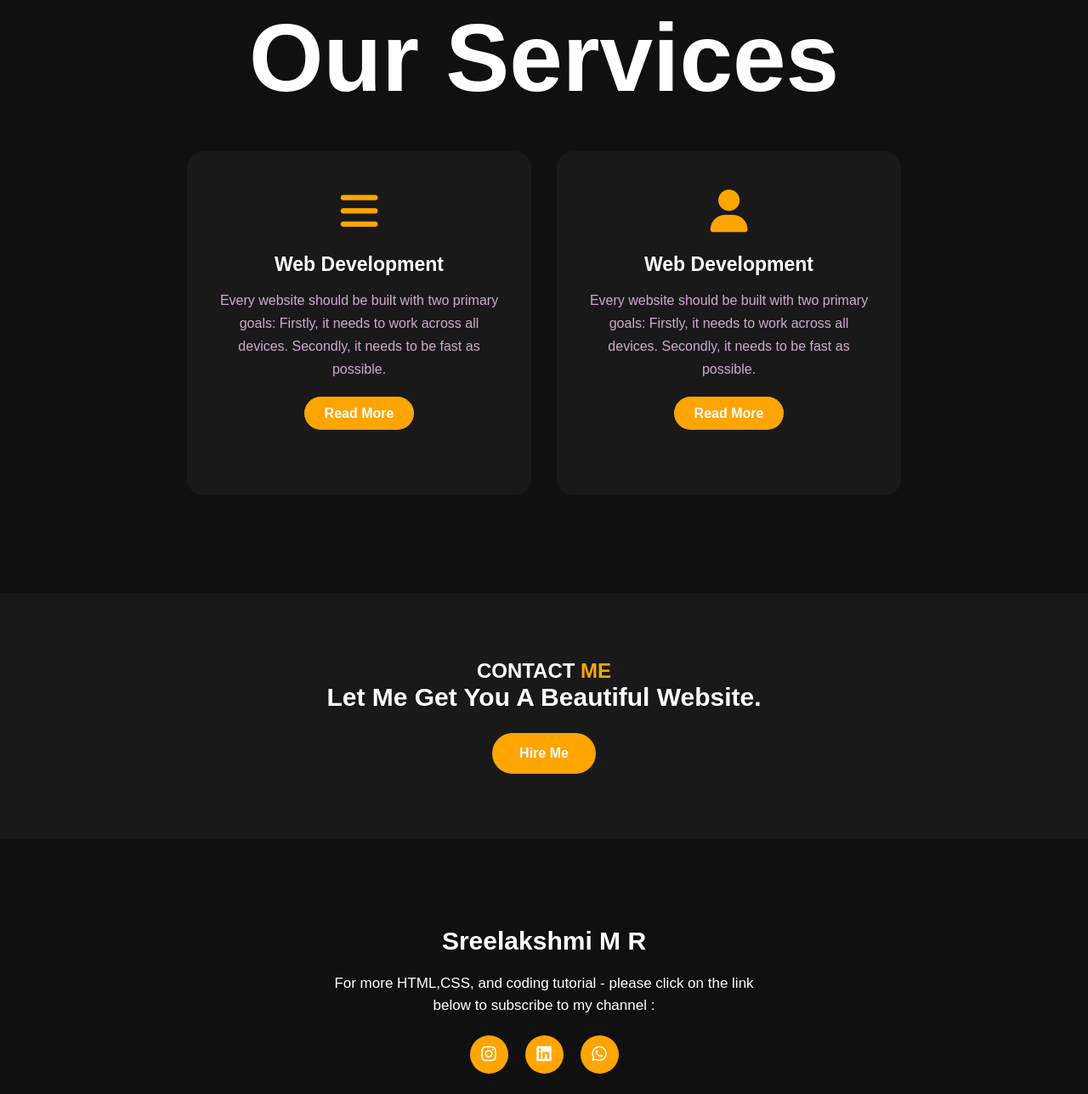
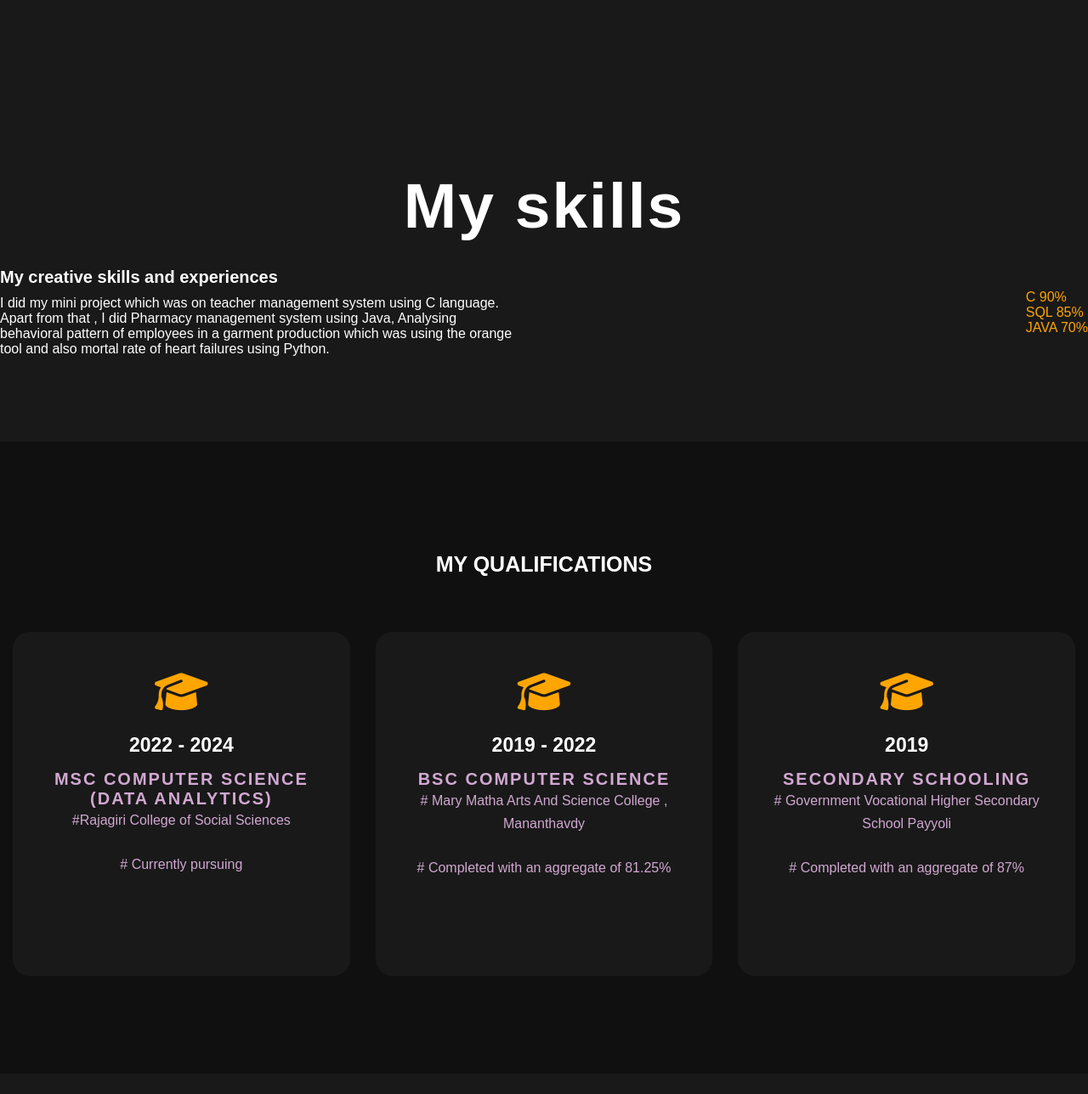
Before and after one commit to sree21lakshmi/Portfolio, a plain HTML site: page index.html in a window 1280 px wide. Shown: the part 1512-2800 px from the top of the page at 85% size. Drawn offline with Linux system fonts and the light colour scheme.

Commit message:
second commit

```diff
--- a/index.html
+++ b/index.html
@@ -15,7 +15,7 @@
                 <li><a href="#">HOME</a></li>
                 <li><a href="#">ABOUT</a></li>
                 <li><a href="#">SKILLS</a></li>
-                <li><a href="#">SERVICES</a></li>
+                <li><a href="#">QUALIFICATIONS</a></li>
                 <li><a href="#">CONTACT ME</a></li>
             </ul>
             <a href="#" class="btn">Subscribe</a>
@@ -36,13 +36,16 @@
 
     <section class="about">
         <div class="main">
-            <img src="D:\WTL\html\images\img13.jpeg">
+            <img src="D:\WTL\html\images\img12.jpeg">
             <div class="about-text">
                 <h2>About Me</h2>
                 <h5>Developer<span> and Analyst</span></h5>
-                <p>I ana front-end Web Developer and a Data Analyst. I found interesting in
+                <p>I am a front-end Web Developer and a Data Analyst.Currently I'm pursuing my Masters from Rajagiri College of Social Sciences (Autonomous),
+                    Kalamassery. A hardworking and responsible individual looking forward for an organization where I can grow
+                    my skills and learn new things to improve my knowledge and creativity. I am energetic and ambitious person who has
+                    developed a mature and responsible approach to any task that I undertake, or situation that I am presented with. I found interesting in
                 studying data and performing various statistical operations through which I can
-                infer the future and go after the on going trent. even though I am a Wb Developer too, I am much more
+                infer the future and go after the on going trend. Even though I am a Web Developer too, I am much more
                 interested in playing with data and building a model that is much more accurate and which
                 might help improve the domain.</p>>
                 <button type="button">Let's Talk</button>
@@ -50,35 +53,74 @@
         </div>
     </section>
 
-    <div class="service">
+    <section class="skills" id="skills">
+        <div class="max-width">
+            <h4 class="titles">My skills</h4>
+            <div class="skills-content">
+                <div class="column left">
+                    <div class="text">My creative skills and experiences</div>
+                    <p>I did my mini project which was on teacher management system using C language. Apart from that , I did Pharmacy management system using Java, Analysing behavioral pattern of employees in a garment production which was using the orange tool and also mortal rate of heart failures using Python.</p>
+                </div>
+                <div class="column-right">
+                    <div class="bars">
+                        <div class="info">
+                            <span>C</span>
+                            <span>90%</span>
+                        </div>
+                        <div class="line c"></div>
+                    </div>
+                    <div class="bars">
+                        <div class="info">
+                            <span>SQL</span>
+                            <span>85%</span>
+                        </div>
+                        <div class="line sql"></div>
+                    </div>
+                    <div class="bars">
+                        <div class="info">
+                            <span>JAVA</span>
+                            <span>70%</span>
+                        </div>
+                        <div class="line java"></div>
+                    </div>
+                </div>
+            </div>
+        </div>
+    </section>
+
+    <div class="qualifications">
         <div class="title">
-            <h2>Our Services</h2>
+            <h3>MY QUALIFICATIONS</h3>
         </div>
         <div class="box">
             <div class="card">
-                <i class="fa-solid fa-bars"></i>
-                <h5>Web Development</h5>
+                <i class="fa-solid fa-graduation-cap"></i>
+                <h5>2022 - 2024</h5>
+                <h4>MSC COMPUTER SCIENCE (DATA ANALYTICS)</h4>
                 <div class="pra">
-                    <p>Every website should be built with two primary goals: Firstly, it needs
-                        to work across all devices. Secondly, it needs to be fast as possible.
+                    <p>#Rajagiri College of Social Sciences
                     </p>
-
-                    <p style="text-align: center;">
-                        <a class="button" href="#">Read More</a>
-                    </p>
+                    <p># Currently pursuing</p>
                 </div>
             </div>
             <div class="card">
-                <i class="fa-solid fa-user"></i>
-                <h5>Web Development</h5>
+                <i class="fa-solid fa-graduation-cap"></i>
+                <h5>2019 - 2022</h5>
+                <H4>BSC COMPUTER SCIENCE</H4>
                 <div class="pra">
-                    <p>Every website should be built with two primary goals: Firstly, it needs
-                        to work across all devices. Secondly, it needs to be fast as possible.
+                    <p># Mary Matha Arts And Science College , Mananthavdy
                     </p>
-
-                    <p style="text-align: center;">
-                        <a class="button" href="#">Read More</a>
+                    <p># Completed with an aggregate of 81.25%</p>
+                </div>
+            </div>
+            <div class="card">
+                <i class="fa-solid fa-graduation-cap"></i>
+                <h5>2019</h5>
+                <H4>SECONDARY SCHOOLING</H4>
+                <div class="pra">
+                    <p># Government Vocational Higher Secondary School Payyoli
                     </p>
+                    <p># Completed with an aggregate of 87%</p>
                 </div>
             </div>
         </div>
@@ -96,8 +138,8 @@
             subscribe to my channel :
         </p>
         <div class="social">
-            <a href="#"><i class="fa-brands fa-instagram"></i></a>
-            <a href="#"><i class="fa-brands fa-linkedin"></i></a>
+            <a href="https://www.instagram.com/sree_lakshmi_m_r/"><i class="fa-brands fa-instagram"></i></a>
+            <a href="https://www.linkedin.com/feed/"><i class="fa-brands fa-linkedin"></i></a>
             <a href="#"><i class="fa-brands fa-whatsapp"></i></a>
         </div>
         <p class="end">CopyRight By Sreelakshmi M R</p>
--- a/styles.css
+++ b/styles.css
@@ -192,7 +192,7 @@ h4{
     right: 6px;
 }
 
-.about{
+.about , .skills{
     width: 100%;
     padding: 100px 0px;
     background-color: #191919;
@@ -255,13 +255,27 @@ button:hover{
     border: 2px solid orange;
 }
 
-.service{
+.qualifications{
     background-color: #101010;
     width: 100%;
     padding: 100px 0px;
 }
 
 .title{
+    color: white;
+    font-size: 75px;
+    width: 1130px;
+    margin: 30px auto;
+    text-align: center;
+}
+
+.skills{
+    width: 100%;
+    padding: 100px 0px;
+    background-color: #191919;
+}
+
+.titles{
     color: white;
     font-size: 75px;
     width: 1130px;
@@ -399,15 +413,20 @@ footer p:nth-child(2){
     align-items: center;
     justify-content: center;
     background: orange;
-    border-radius: 50%;
+    border-radius: 50px;
     margin: 22px 10px;
     color: white;
     text-decoration: none;
     font-size: 20px;
+    box-shadow: 1px 4px 2px 2px #dcdde1;
+}
+
+.social a i{
+    transition: all 0.3s linear;
 }
 
 .social a:hover{
-    transform: scale(1,3);
+    transform: scale(1.4);
     transition: .3s;
 }
 
@@ -421,3 +440,50 @@ footer p:nth-child(2){
 h2{
     color: white;
 }
+
+.skills{
+    color: white;
+    display: flex;
+    flex-wrap: wrap;
+    align-items: center;
+    justify-content: space-between;
+}
+
+.skills .skills-content{
+    color: white;
+    display: flex;
+    flex-wrap: wrap;
+    align-items: center;
+    justify-content: space-between;
+}
+
+.skills .skills-content .column{
+    width: calc(50% - 30px);
+}
+
+.skills .skills-content .left .text{
+    font-size: 20px;
+    font-weight: 600;
+    margin-bottom: 10px;
+}
+
+.skills .skills-content .right .bars{
+    margin-bottom: 15px;
+}
+
+.skills .skills-content .right .info{
+    display: flex;
+    align-items: center;
+    justify-content: space-between;
+}
+
+.skills .skills-content .right span{
+    font-weight: 500;
+    font-size: 18px;
+}
+
+.skills .skills-content .right .line{
+    height: 5px;
+    width: 100%;
+    background: lightgrey;
+}
```
